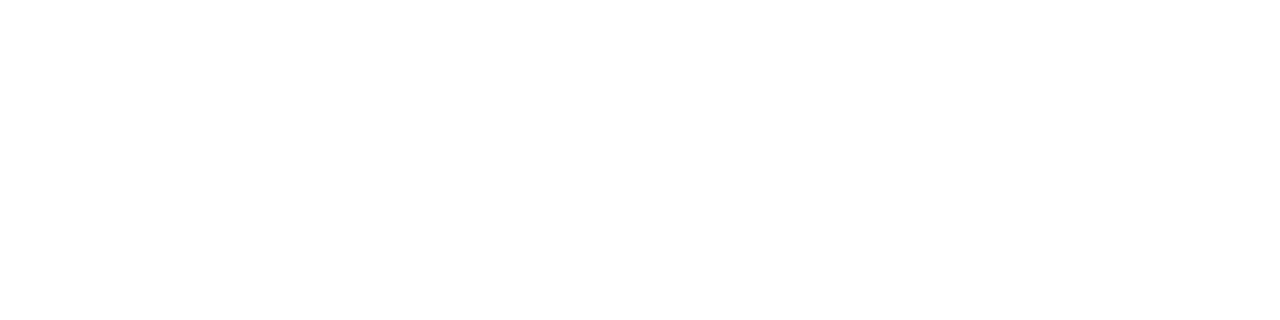
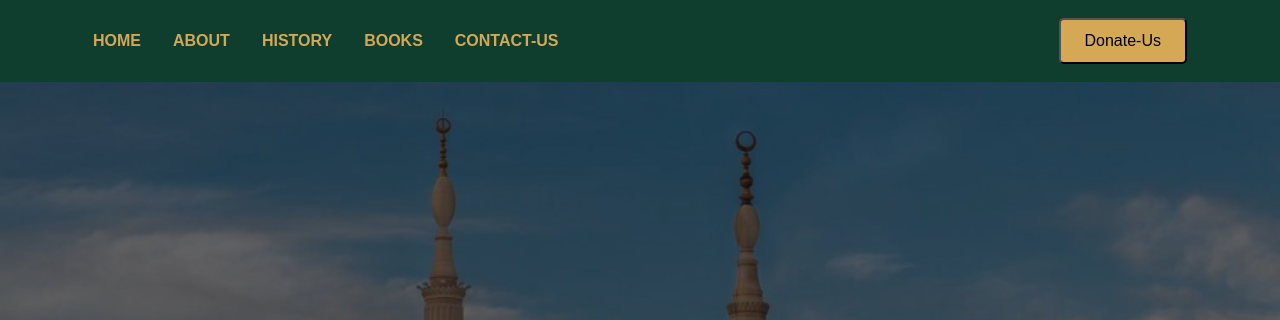
Before and after one commit to zakaurrehman786/JamiaRizviaTrust, a website built with Vite: page index.html in a window 1280 px wide. Shown: the top 320 px of the page. Built offline with nearby package versions, Linux system fonts and the light colour scheme.

Commit message:
navbar and hero section done

```diff
--- a/index.html
+++ b/index.html
@@ -1,12 +1,43 @@
 <!DOCTYPE html>
 <html lang="en">
-<head>
-  <meta charset="UTF-8">
-  <meta name="viewport" content="width=device-width, initial-scale=1.0">
-  <link rel="stylesheet" href="/src/style.css">
-  <title>JamiaRizviaTrust</title>
-</head>
-<body>
-
-</body>
+  <head>
+    <meta charset="UTF-8" />
+    <meta name="viewport" content="width=device-width, initial-scale=1.0" />
+    <link rel="stylesheet" href="/src/cssfiles/style.css" />
+    <title>JamiaRizviaTrust</title>
+  </head>
+  <body>
+    <!-- ========== Start navbar Section ========== -->
+    <header>
+      <div class="section-navbar">
+        <div class="container">
+          <nav class="navbar">
+            <ul>
+              <li><a href="/index.html">Home</a></li>
+              <li><a href="/about.html">About</a></li>
+              <li><a href="/services.html">History</a></li>
+              <li><a href="/services.html">Books</a></li>
+              <li><a href="/contact.html">Contact-Us</a></li>
+            </ul>
+            <button class="btn D-btn">Donate-Us</button>
+          </nav>
+        </div>
+      </div>
+    </header>
+    <!-- ========== End navbar Section ========== -->
+    <!-- ========== Start hero Section ========== -->
+    <main>
+      <section class="hero-section">
+        <div class="overlay"></div>
+        <div class="hero-content">
+          <h1>Welcome to Jamia Rizvia Trust</h1>
+          <p>Spreading knowledge of the Holy Quran &amp; Sunnah</p>
+          <a href="/donate" class="btn hero-btn">Learn More</a>
+        </div>
+      </section>
+    </main>
+    <!-- ========== End hero Section ========== -->
+    <!-- Book section removed for restart -->
+    <!-- ========== End books Section ========== -->
+  </body>
 </html>
--- /dev/null
+++ b/src/cssfiles/style.css
@@ -0,0 +1,145 @@
+* {
+  margin: 0;
+  padding: 0;
+  box-sizing: border-box;
+}
+html {
+  scroll-behavior: smooth;
+  font-size: 62.5%;
+}
+body {
+  font-family: "Poppins", sans-serif;
+}
+a {
+  text-decoration: none;
+}
+
+li {
+  list-style: none;
+}
+:root {
+  --navbar-color: #0f3e2e;
+  --btn-and-decor-color: #d4a854;
+  --text-color: #000000;
+  --h1-color: #ffd700;
+}
+.container {
+  max-width: 142rem;
+  margin: 0 auto;
+  padding: 9.6rem 2.4rem;
+}
+.btn {
+  display: inline-block;
+  padding: 1.2rem 2.4rem;
+  background-color: var(--btn-and-decor-color);
+  color: var(--text-color);
+  border-radius: 0.5rem;
+  font-size: 1.6rem;
+  font-weight: 500;
+  transition: all 0.3s ease-in-out;
+}
+.btn:hover {
+  background-color: var(--text-color);
+  color: var(--btn-and-decor-color);
+}
+/***** navbar Section *****/
+
+.section-navbar {
+  width: 100%;
+  background-color: var(--navbar-color);
+  color: var(--btn-and-decor-color);
+  box-shadow: rgba(0, 0, 0, 0.05) 0px 6px 24px 0px,
+    rgba(0, 0, 0, 0.08) 0px 0px 0px 1px;
+}
+
+.section-navbar .container {
+  display: flex;
+  justify-content: space-evenly;
+  align-items: center;
+  padding: 1.8rem 2.4rem;
+}
+
+.section-navbar .navbar ul {
+  display: flex;
+  gap: 3.2rem;
+
+  & li a {
+    color: var(--btn-and-decor-color);
+    text-transform: uppercase;
+    font-weight: 600;
+    font-size: 1.6rem;
+    display: inline-block;
+    position: relative;
+
+    &::after {
+      content: "";
+      position: absolute;
+      bottom: -0.3rem;
+      left: 0;
+      width: 0%;
+      border-bottom: 0.2rem solid var(--btn-and-decor-color);
+      transition: 0.3s all linear;
+      -webkit-transition: 0.3s all linear;
+      -moz-transition: 0.3s all linear;
+      -ms-transition: 0.3s all linear;
+      -o-transition: 0.3s all linear;
+    }
+  }
+
+  & li a:hover:after {
+    width: 100%;
+  }
+}
+nav {
+  display: flex;
+  align-items: center;
+  gap: 50rem;
+}
+/***** End navbar Section *****/
+/***** hero Section *****/
+main {
+  display: block;
+  unicode-bidi: isolate;
+}
+.hero-section {
+  background-image: url(/public/hero-main.jpg);
+  background-size: cover;
+  background-position: center;
+  height: 87vh;
+  position: relative;
+  display: flex;
+  align-items: center;
+  justify-content: center;
+  text-align: center;
+  color: white;
+  font-family: "Playfair Display", serif;
+}
+.overlay {
+  position: absolute;
+  top: 0;
+  left: 0;
+  width: 100%;
+  height: 100%;
+  background-color: rgba(0, 0, 0, 0.6);
+  z-index: 1;
+}
+.hero-content {
+  position: relative;
+  z-index: 2;
+  max-width: 800px;
+  padding: 2rem;
+  font-size: 3.5rem;
+
+  & p {
+    margin-bottom: 1.5rem;
+  }
+  & h1 {
+    font-size: 4.2rem;
+    margin-bottom: 1.5rem;
+    color: var(--h1-color);
+  }
+}
+/***** End hero Section *****/
+/***** books Section *****/
+
+/***** End books Section *****/
--- a/src/style.css
+++ /dev/null
@@ -1,96 +0,0 @@
-:root {
-  font-family: system-ui, Avenir, Helvetica, Arial, sans-serif;
-  line-height: 1.5;
-  font-weight: 400;
-
-  color-scheme: light dark;
-  color: rgba(255, 255, 255, 0.87);
-  background-color: #242424;
-
-  font-synthesis: none;
-  text-rendering: optimizeLegibility;
-  -webkit-font-smoothing: antialiased;
-  -moz-osx-font-smoothing: grayscale;
-}
-
-a {
-  font-weight: 500;
-  color: #646cff;
-  text-decoration: inherit;
-}
-a:hover {
-  color: #535bf2;
-}
-
-body {
-  margin: 0;
-  display: flex;
-  place-items: center;
-  min-width: 320px;
-  min-height: 100vh;
-}
-
-h1 {
-  font-size: 3.2em;
-  line-height: 1.1;
-}
-
-#app {
-  max-width: 1280px;
-  margin: 0 auto;
-  padding: 2rem;
-  text-align: center;
-}
-
-.logo {
-  height: 6em;
-  padding: 1.5em;
-  will-change: filter;
-  transition: filter 300ms;
-}
-.logo:hover {
-  filter: drop-shadow(0 0 2em #646cffaa);
-}
-.logo.vanilla:hover {
-  filter: drop-shadow(0 0 2em #f7df1eaa);
-}
-
-.card {
-  padding: 2em;
-}
-
-.read-the-docs {
-  color: #888;
-}
-
-button {
-  border-radius: 8px;
-  border: 1px solid transparent;
-  padding: 0.6em 1.2em;
-  font-size: 1em;
-  font-weight: 500;
-  font-family: inherit;
-  background-color: #1a1a1a;
-  cursor: pointer;
-  transition: border-color 0.25s;
-}
-button:hover {
-  border-color: #646cff;
-}
-button:focus,
-button:focus-visible {
-  outline: 4px auto -webkit-focus-ring-color;
-}
-
-@media (prefers-color-scheme: light) {
-  :root {
-    color: #213547;
-    background-color: #ffffff;
-  }
-  a:hover {
-    color: #747bff;
-  }
-  button {
-    background-color: #f9f9f9;
-  }
-}
```
Also changed, not shown: public/about.png (added), public/abt.webp (added), public/bok3.jpeg (added), public/book1.jpg (added), public/book2.jpeg (added), public/book4.jpg (added), public/download.png (added), public/hero-main.jpg (added), public/hero.png (added), public/logo.png (added), public/logo2-removebg-preview.png (added), public/logo2.png (added), src/Jsfiles/main.js (renamed from src/main.js), src/counter.js (deleted), 2 other files.
